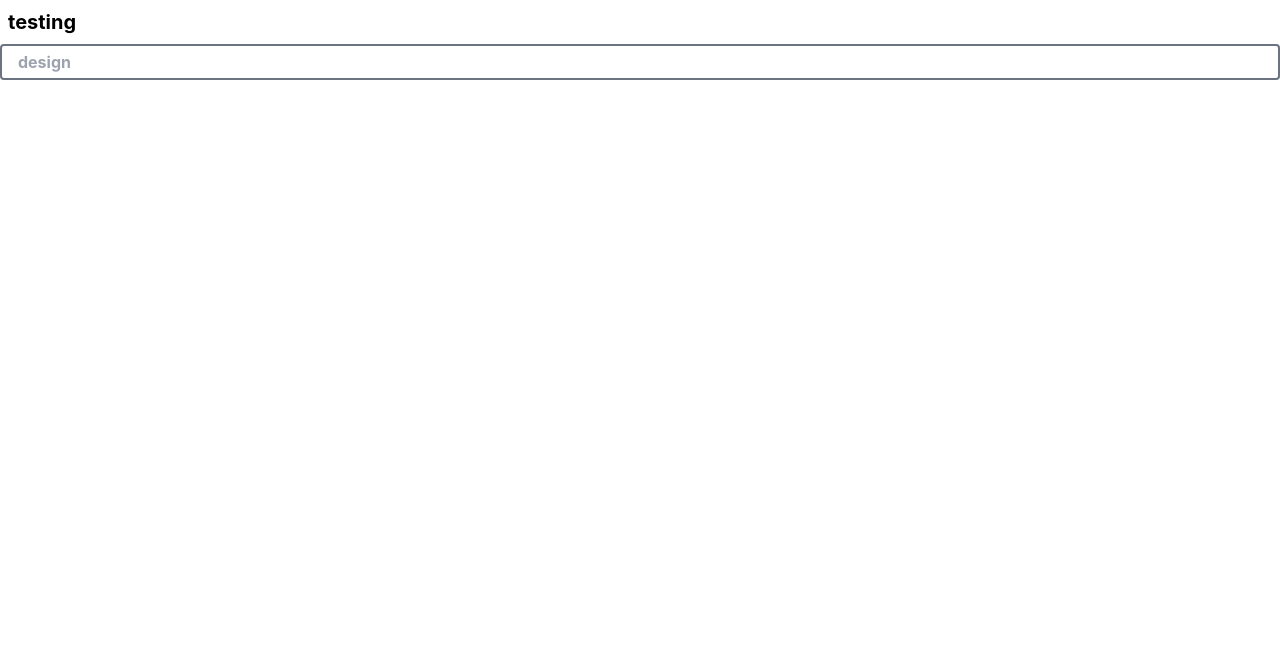
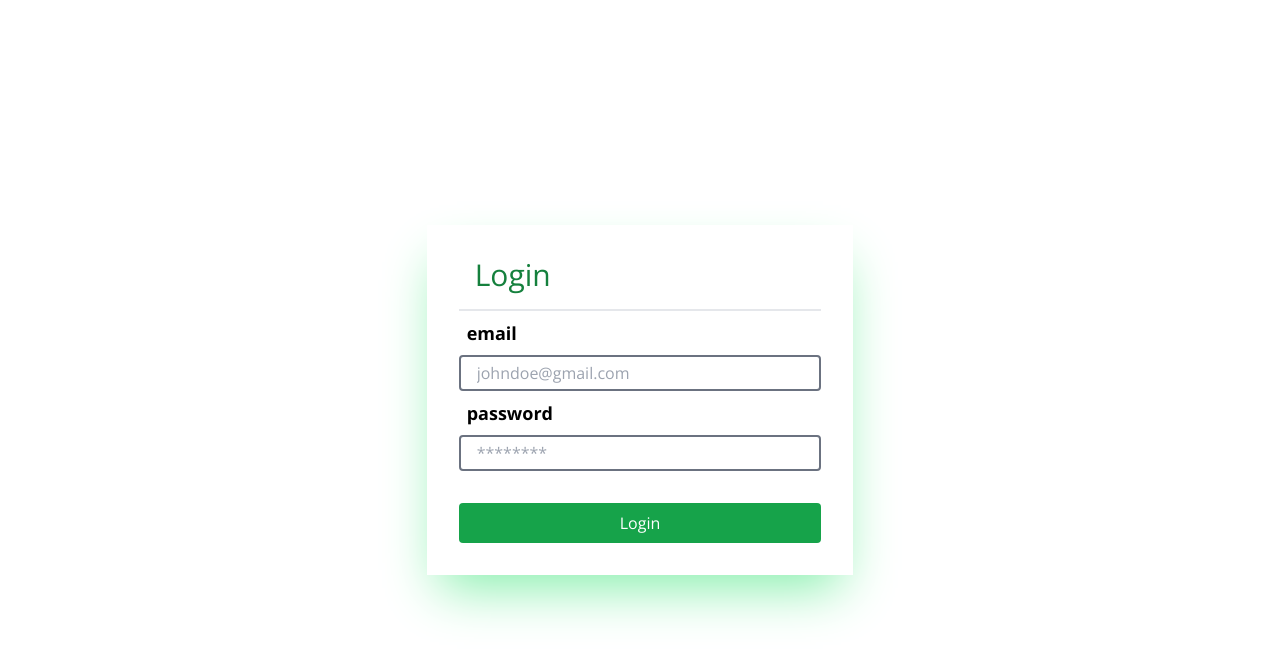
Before and after one commit to ProcureGuardAI/Web-Interface-Fraud, a React (Create React App) app in the folder app/: page /otp/1 in a window 1280 px wide. Shown: the top 660 px of the page. Built offline with nearby package versions, Linux system fonts and the light colour scheme.

Commit message:
implemented log in

```diff
--- a/app/package.json
+++ b/app/package.json
@@ -3,12 +3,17 @@
   "version": "0.1.0",
   "private": true,
   "dependencies": {
+    "@emotion/react": "^11.13.3",
+    "@emotion/styled": "^11.13.0",
+    "@mui/material": "^6.1.3",
+    "@mui/styled-engine-sc": "^6.1.3",
     "@testing-library/jest-dom": "^5.17.0",
     "@testing-library/react": "^13.4.0",
     "@testing-library/user-event": "^13.5.0",
     "react": "^18.3.1",
     "react-dom": "^18.3.1",
     "react-scripts": "5.0.1",
+    "styled-components": "^6.1.13",
     "web-vitals": "^2.1.4"
   },
   "scripts": {
--- a/app/src/App.js
+++ b/app/src/App.js
@@ -1,13 +1,10 @@
-import InputAndLabel from "./components/Inputs/InputAndLabel";
+import Login from "./pages/Login";
 
 function App() {
-const handleChange = (e) =>{
-  console.log(e);
-}
 
   return (
-    <div>
-      <InputAndLabel  placeHolder="design" onChangeFunction={handleChange} labelName="testing" />
+    <div className="font-openSans">
+      <Login />
     </div>
   );
 }
--- a/app/src/components/Inputs/InputAndLabel.js
+++ b/app/src/components/Inputs/InputAndLabel.js
@@ -1,14 +1,14 @@
 import PropTypes from "prop-types"
 
-function InputAndLabel({labelName, placeHolder, onChangeFunction, inputName}){
+function InputAndLabel({labelName, placeHolder,  inputName}){
     return(
         <div>
-            <label className="block font-bold px-2 text-xl py-2 ">{labelName}</label>
+            <label className="block px-2 text-lg font-bold py-2 ">{labelName}</label>
             <input
             placeholder={placeHolder}
-            onChange ={onChangeFunction()}
             name = {inputName}
-            className="border-2 border-gray-500 w-full rounded px-4 py-1 font-bold"
+            className="border-2 border-gray-500 w-full rounded outline-none px-4 py-1 focus:border-green-500 hover:border-green-500
+            placeholder:focus:text-green-500"
             />
         </div>
     )
@@ -17,7 +17,6 @@ function InputAndLabel({labelName, placeHolder, onChangeFunction, inputName}){
 InputAndLabel.propTypes = {
     labelName:PropTypes.string.isRequired,
     placeHolder:PropTypes.string.isRequired,
-    onChangeFunction:PropTypes.func.isRequired,
     inputName:PropTypes.string,
 };
 
--- a/app/src/index.css
+++ b/app/src/index.css
@@ -1,3 +1,4 @@
+@import url('https://fonts.googleapis.com/css2?family=Open+Sans:ital,wght@0,300..800;1,300..800&display=swap');
 body {
   margin: 0;
   font-family: -apple-system, BlinkMacSystemFont, 'Segoe UI', 'Roboto', 'Oxygen',
--- /dev/null
+++ b/app/src/pages/Login.js
@@ -0,0 +1,34 @@
+import InputAndLabel from "../components/Inputs/InputAndLabel";
+
+
+function Login(){
+    return(
+        <div className="flex justify-center items-center h-screen">
+            <form className="b-2 w-4/12 bg-white px-8 py-8 shadow-2xl shadow-green-300">
+                {/* Form header */}
+                <div className="border-b-2 pb-4">
+                    <h1 className="text-green-700 font-light text-3xl px-4">Login</h1>
+                </div>
+                <div>
+                    <InputAndLabel
+                    placeHolder="johndoe@gmail.com"
+                    labelName="email"
+                    />
+                    <InputAndLabel
+                    placeHolder="********"
+                    labelName="password"
+                    />
+                </div>
+                <div className="mt-8">
+                    <input
+                    type="submit"
+                    value="Login"
+                    className="bg-green-600 text-white py-2 w-full text-center rounded"
+                    />
+                </div>
+            </form>
+        </div>
+    )
+}
+
+export default Login;
--- /dev/null
+++ b/app/src/pages/OtpConfirmation.js
@@ -0,0 +1,42 @@
+import InputAndLabel from "../components/Inputs/InputAndLabel";
+
+
+function OtpConfirmation (){
+
+    return(
+        <div className="flex justify-center items-center bg-gray-50 h-screen">
+            {/* Form */}
+            <form className="b-2 w-4/12 bg-white px-8 py-8 shadow-2xl shadow-green-300">
+            <div className="flex justify-between py-8">
+                {/* Back button */}
+                <button>icon Back</button>
+            </div>
+                {/* Form tittle */}
+                <div className="border-b-2 pb-4">
+                    <h1 className="text-green-700 font-light text-3xl px-4">Confirm otp</h1>
+
+                </div>
+                {/* Form components */}
+                <div>
+                    {/* Input */}
+                    <InputAndLabel
+                    placeHolder="otp"
+                    labelName="otp:"
+                    />
+                 </div>
+                    {/* Submit and resend button */}
+                    <div className="flex justify-between my-8">
+                        <button>Resend</button>
+                        <input
+                        type = "submit"
+                        value="SUBMIT REQUEST"
+                        className="text-green-600 border-green-600 px-4 py-2 border-2 border-green-600"
+                        />
+                    </div>
+            </form>
+
+        </div>
+    )
+}
+
+export default OtpConfirmation;
--- /dev/null
+++ b/app/src/pages/TransactionRequest.js
@@ -0,0 +1,73 @@
+import InputAndLabel from "../components/Inputs/InputAndLabel";
+
+function TransactionRequest () {
+    let currencies = ["USD", "KES", "TZS", "UGDS"]
+    return(
+        <div className="flex justify-center items-center bg-gray-50 h-screen">
+            {/* Form */}
+            <form className="b-2 w-4/12 bg-white px-8 py-8 shadow-2xl shadow-green-300">
+                {/* Form header */}
+                <div className="border-b-2 pb-4">
+                    <h1 className="text-green-700 font-light text-3xl px-4">New transaction request.</h1>
+                </div>
+                {/* Actual irequest */}
+                <div>
+                    <InputAndLabel
+                    labelName="Customer name"
+                    placeHolder="John Doe"
+                    />
+                    <div className="flex justify-between">
+                        <InputAndLabel
+                        labelName="Amount"
+                        placeHolder="100"
+                        />
+                        <div>
+                            <label className="block px-2 text-lg font-bold py-2 " >Currency</label>
+                            <select
+                            className="border-2 border-gray-500 w-full bg-white  rounded outline-none px-4 py-1 focus:border-green-500 hover:border-green-500
+                            placeholder:focus:text-green-500"
+                            >
+                                <option value="">Currency</option>
+                                {currencies.map((currency, index)=><option key={index} value={currency}>{currency}</option>)}
+                            </select>
+                        </div>
+                    </div>
+
+                    <InputAndLabel
+                    labelName="Phone Number"
+                    placeHolder="7xxxxxx"
+                    />
+
+                    <div>
+                        <label className="block px-2 text-lg font-bold py-2 ">Description</label>
+                        <textarea
+                        className="border-2 border-gray-500 w-full h-36 rounded outline-none px-4 py-1 focus:border-green-500 hover:border-green-500
+                        placeholder:focus:text-green-500"
+                        placeholder="More description of transaction"
+                        >
+
+                        </textarea>
+                    </div>
+
+                    <InputAndLabel
+                    labelName="Security key"
+                    placeHolder="****"
+                    />
+                </div>
+                {/* Accept request button */}
+                <div className="flex justify-between mt-4">
+                    <button
+                    className="text-red-600 border-red-600 px-4 py-2 border-2  border-red-600"
+                    >CANCEL</button>
+                    <input
+                    type = "submit"
+                    value="PROCEED"
+                    className="text-green-600 border-green-600 px-4 py-2 border-2 border-green-600"
+                    />
+                </div>
+            </form>
+        </div>
+    )
+}
+
+export default TransactionRequest;
--- a/app/tailwind.config.js
+++ b/app/tailwind.config.js
@@ -4,7 +4,11 @@ module.exports = {
     "./src/**/*.{js,jsx,ts,tsx}",
   ],
   theme: {
-    extend: {},
+    extend: {
+      fontFamily:{
+        openSans:["Open Sans", "sans-serif"]
+      }
+    },
   },
   plugins: [],
 }
```
Also changed, not shown: app/src/components/TableHeading/TableHeading.js (added), 1 other file (tests, documents, lock files or other folders).
